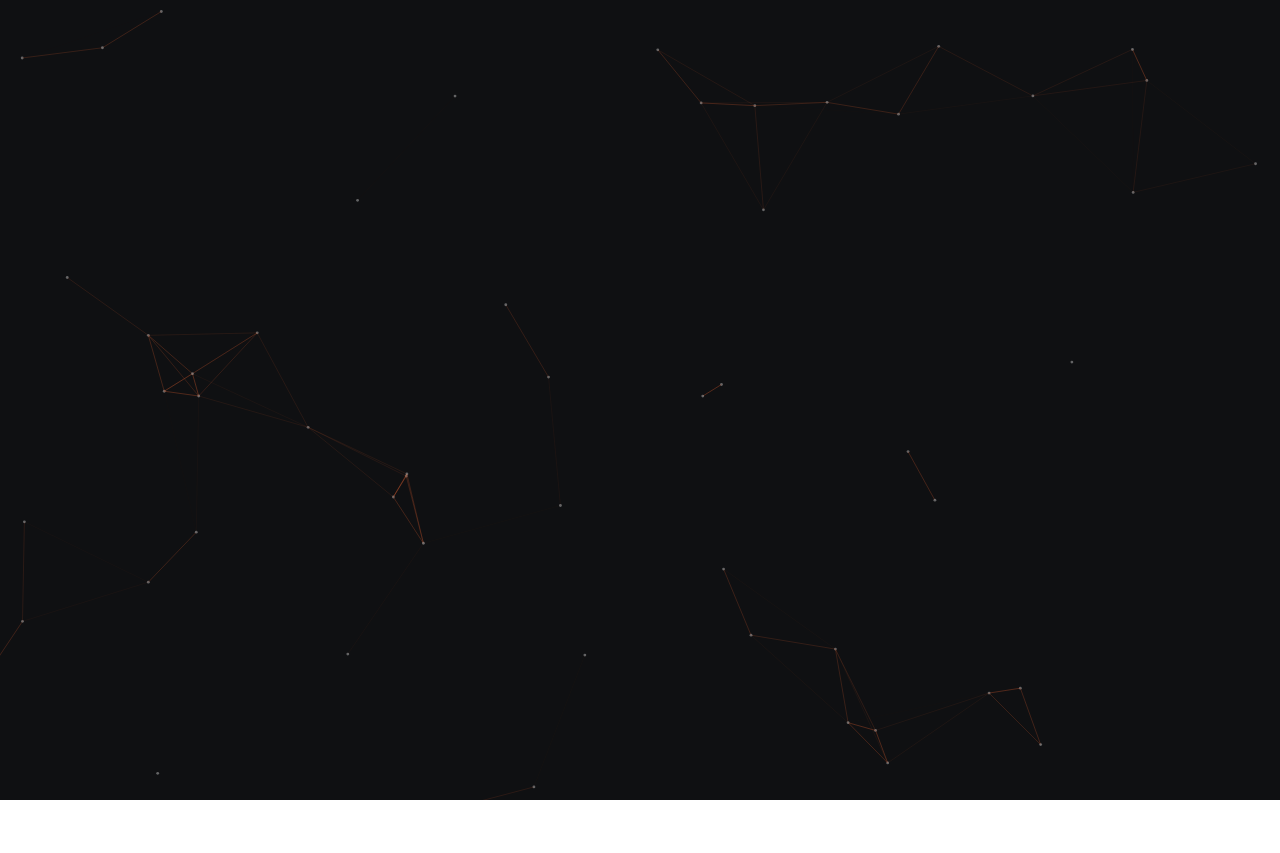
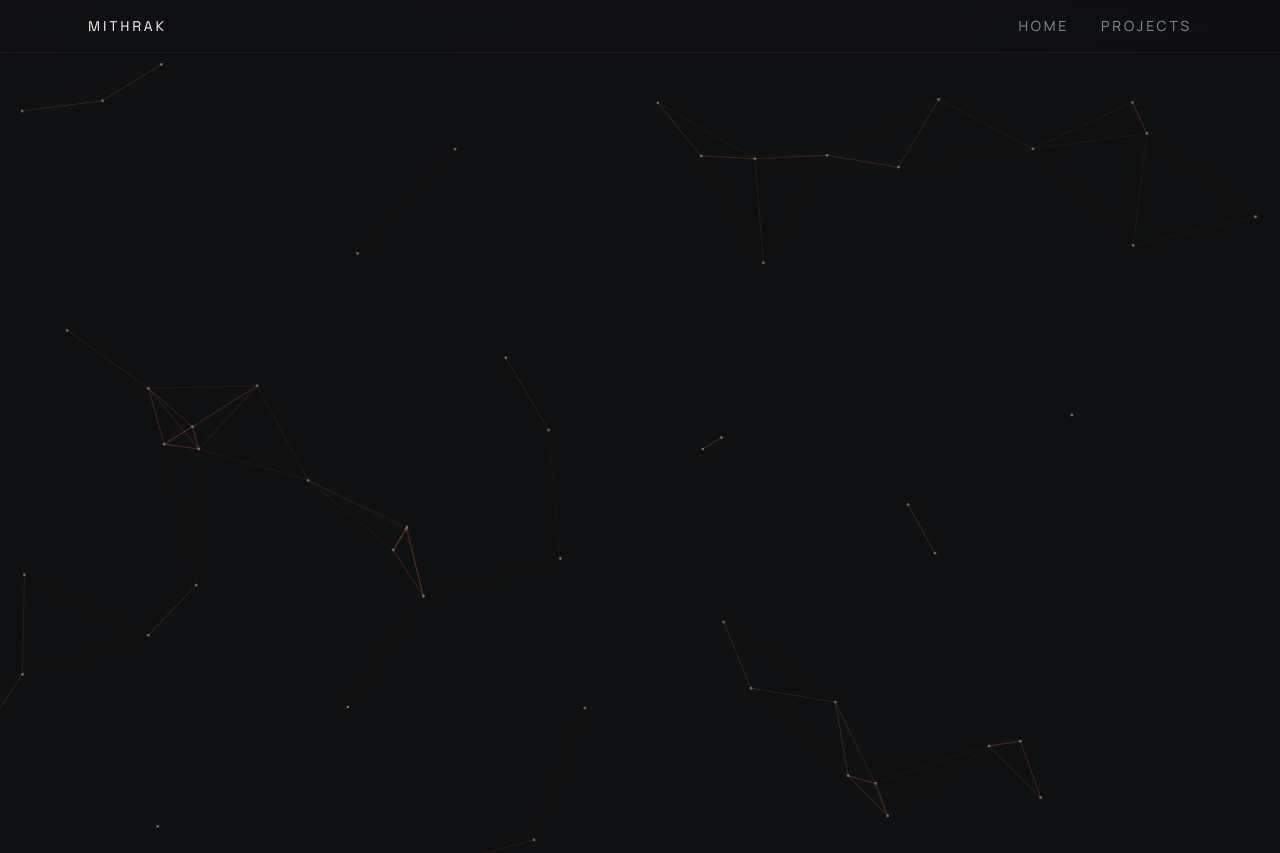
Before and after one commit to mitkan191003/personal-site, a Next.js app: page / in a window 1280 px wide. Before the commit the page ends 800 px from the top, so only its background shows below. Built offline with nearby package versions, Linux system fonts and the light colour scheme.

Commit message:
Added banner

```diff
--- a/src/app/layout.tsx
+++ b/src/app/layout.tsx
@@ -1,4 +1,5 @@
 import type { Metadata } from "next";
+import Link from "next/link";
 import { Manrope, Space_Grotesk } from "next/font/google";
 import "./globals.css";
 
@@ -27,7 +28,28 @@ export default function RootLayout({
   return (
     <html lang="en">
       <body className={`${displayFont.variable} ${bodyFont.variable} antialiased`}>
-        {children}
+        <div className="relative min-h-screen">
+          <header className="sticky top-0 z-20 border-b border-white/5 bg-[rgba(15,16,18,0.8)] backdrop-blur">
+            <nav className="mx-auto flex w-full max-w-6xl items-center justify-between px-6 py-4 text-sm uppercase tracking-[0.2em] text-[var(--color-muted)]">
+              <span className="font-display text-[var(--color-text)]">Mithrak</span>
+              <div className="flex items-center gap-8">
+                <Link
+                  href="/"
+                  className="transition-colors hover:text-[var(--color-secondary)]"
+                >
+                  Home
+                </Link>
+                <Link
+                  href="/projects"
+                  className="transition-colors hover:text-[var(--color-secondary)]"
+                >
+                  Projects
+                </Link>
+              </div>
+            </nav>
+          </header>
+          {children}
+        </div>
       </body>
     </html>
   );
```
